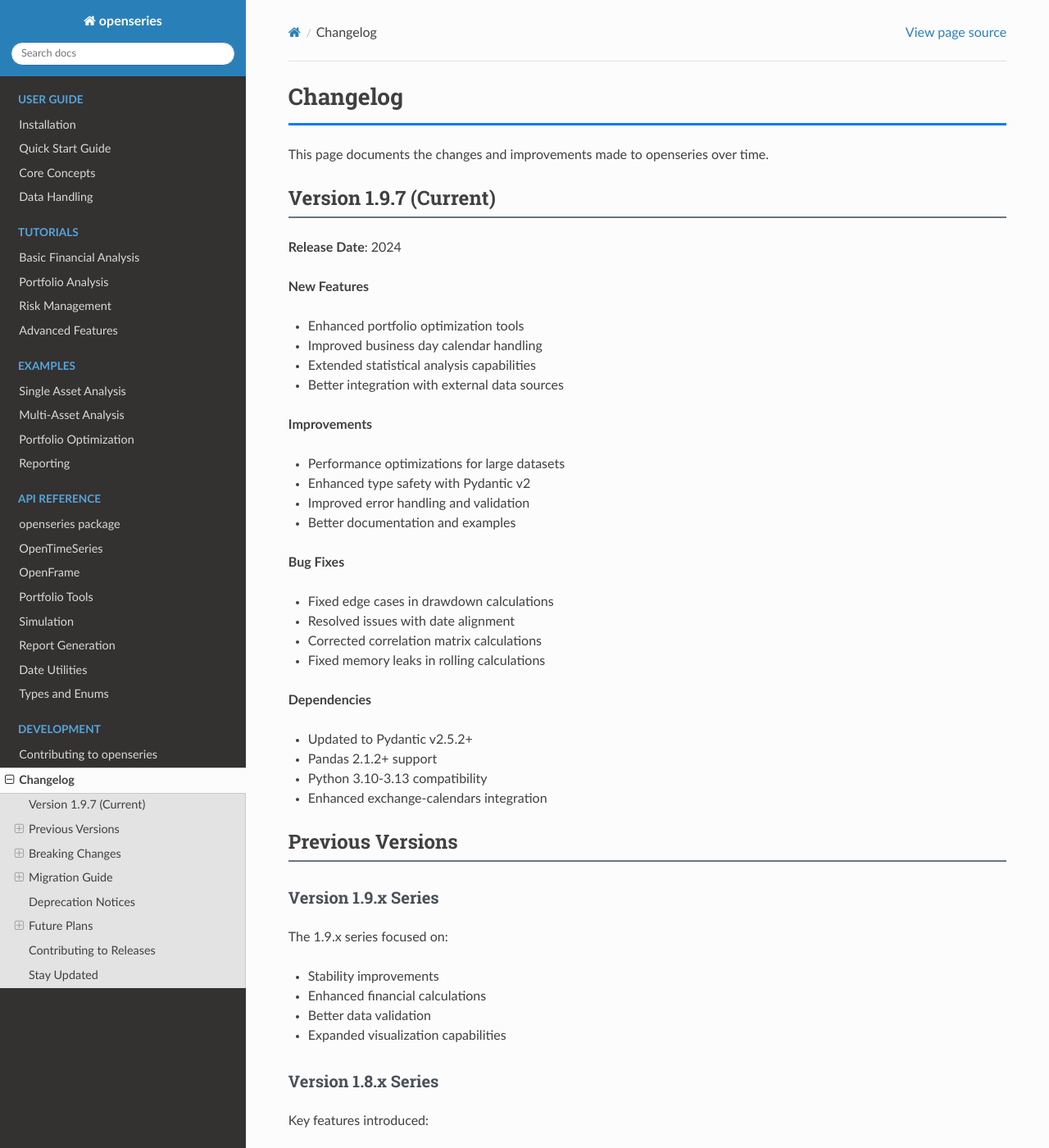
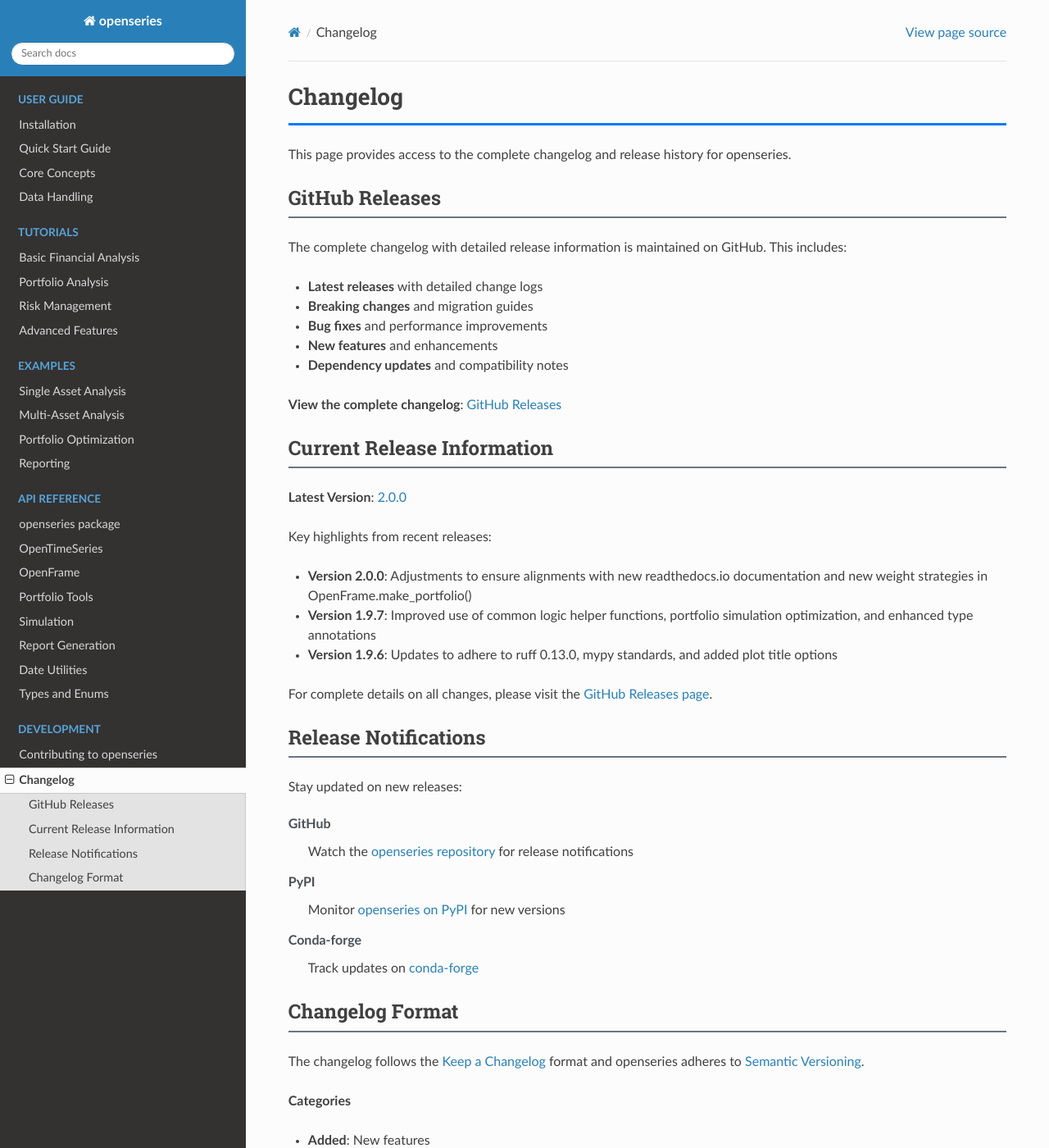
Before and after one commit to CaptorAB/openseries, a Sphinx documentation site: the page built from docs/source/development/changelog.rst, in a window 1280 px wide and 1400 px high. Shown: the whole window at 82% size. Built offline with Sphinx 7.4.7 and the Read the Docs theme 3.1.0, drawn with Linux system fonts in a browser that asks for light colours; some of the changed text lies outside the part shown.

Commit message:
removed docs/changelog instead linking to github releases (#327)

```diff
--- a/docs/source/development/changelog.rst
+++ b/docs/source/development/changelog.rst
@@ -1,294 +1,52 @@
 Changelog
 =========
 
-This page documents the changes and improvements made to openseries over time.
+This page provides access to the complete changelog and release history for openseries.
 
-Version 1.9.7 (Current)
-------------------------
+GitHub Releases
+---------------
 
-**Release Date**: 2024
+The complete changelog with detailed release information is maintained on GitHub. This includes:
 
-**New Features**
+- **Latest releases** with detailed change logs
+- **Breaking changes** and migration guides
+- **Bug fixes** and performance improvements
+- **New features** and enhancements
+- **Dependency updates** and compatibility notes
 
-- Enhanced portfolio optimization tools
-- Improved business day calendar handling
-- Extended statistical analysis capabilities
-- Better integration with external data sources
+**View the complete changelog**: `GitHub Releases <https://github.com/CaptorAB/openseries/releases>`_
 
-**Improvements**
+Current Release Information
+---------------------------
 
-- Performance optimizations for large datasets
-- Enhanced type safety with Pydantic v2
-- Improved error handling and validation
-- Better documentation and examples
+**Latest Version**: `2.0.0 <https://github.com/CaptorAB/openseries/releases/tag/2.0.0>`_
 
-**Bug Fixes**
+Key highlights from recent releases:
 
-- Fixed edge cases in drawdown calculations
-- Resolved issues with date alignment
-- Corrected correlation matrix calculations
-- Fixed memory leaks in rolling calculations
+- **Version 2.0.0**: Adjustments to ensure alignments with new readthedocs.io documentation and new weight strategies in OpenFrame.make_portfolio()
+- **Version 1.9.7**: Improved use of common logic helper functions, portfolio simulation optimization, and enhanced type annotations
+- **Version 1.9.6**: Updates to adhere to ruff 0.13.0, mypy standards, and added plot title options
 
-**Dependencies**
+For complete details on all changes, please visit the `GitHub Releases page <https://github.com/CaptorAB/openseries/releases>`_.
 
-- Updated to Pydantic v2.5.2+
-- Pandas 2.1.2+ support
-- Python 3.10-3.13 compatibility
-- Enhanced exchange-calendars integration
+Release Notifications
+---------------------
 
-Previous Versions
------------------
+Stay updated on new releases:
 
-Version 1.9.x Series
-~~~~~~~~~~~~~~~~~~~~~
+**GitHub**
+   Watch the `openseries repository <https://github.com/CaptorAB/openseries>`_ for release notifications
 
-The 1.9.x series focused on:
+**PyPI**
+   Monitor `openseries on PyPI <https://pypi.org/project/openseries/>`_ for new versions
 
-- Stability improvements
-- Enhanced financial calculations
-- Better data validation
-- Expanded visualization capabilities
+**Conda-forge**
+   Track updates on `conda-forge <https://anaconda.org/conda-forge/openseries>`_
 
-Version 1.8.x Series
-~~~~~~~~~~~~~~~~~~~~~
-
-Key features introduced:
-
-- Rolling analysis functions
-- Enhanced portfolio tools
-- Improved risk metrics
-- Better correlation analysis
-
-Version 1.7.x Series
-~~~~~~~~~~~~~~~~~~~~~
-
-Major additions:
-
-- OpenFrame class enhancements
-- Multi-factor regression analysis
-- Advanced portfolio optimization
-- Enhanced reporting capabilities
-
-Version 1.6.x Series
-~~~~~~~~~~~~~~~~~~~~~
-
-Notable improvements:
-
-- Performance optimizations
-- Enhanced date handling
-- Better error messages
-- Expanded test coverage
-
-Version 1.5.x Series
-~~~~~~~~~~~~~~~~~~~~~
-
-Foundation improvements:
-
-- Core architecture refinements
-- Enhanced data validation
-- Better type hints
-- Improved documentation
-
-Early Versions (1.0.x - 1.4.x)
-~~~~~~~~~~~~~~~~~~~~~~~~~~~~~~~
-
-The early versions established:
-
-- Core OpenTimeSeries functionality
-- Basic financial calculations
-- Initial OpenFrame implementation
-- Fundamental plotting capabilities
-
-Breaking Changes
+Changelog Format
 ----------------
 
-Version 1.9.0
-~~~~~~~~~~~~~~
-
-- **Pydantic v2 Migration**: Updated to Pydantic v2, which may affect custom validation code
-- **Python Version**: Dropped support for Python < 3.10
-- **API Changes**: Some internal APIs were refactored for better performance
-
-Version 1.8.0
-~~~~~~~~~~~~~~
-
-- **Method Signatures**: Some method signatures were updated for consistency
-- **Return Types**: Enhanced return type annotations may affect type checking
-
-Version 1.7.0
-~~~~~~~~~~~~~~
-
-- **Configuration**: Some configuration options were moved or renamed
-- **Dependencies**: Updated minimum versions for several dependencies
-
-Migration Guide
----------------
-
-From 1.8.x to 1.9.x
-~~~~~~~~~~~~~~~~~~~~
-
-**Pydantic v2 Migration**
-
-If you have custom validation code:
-
-.. code-block:: python
-
-   # Old (Pydantic v1)
-   from pydantic import validator
-
-   class CustomSeries(OpenTimeSeries):
-       @validator('values')
-       def validate_values(cls, v):
-           return v
-
-   # New (Pydantic v2)
-   from pydantic import field_validator
-
-   class CustomSeries(OpenTimeSeries):
-       @field_validator('values')
-       def validate_values(cls, v):
-           return v
-
-**Python Version**
-
-Ensure you're using Python 3.10 or higher:
-
-.. code-block:: bash
-
-   python --version  # Should be 3.10+
-
-From 1.7.x to 1.8.x
-~~~~~~~~~~~~~~~~~~~~
-
-**Method Updates**
-
-Some method signatures were standardized:
-
-.. code-block:: python
-
-   # Old
-   series.rolling_vol(window=30, method='std')
-
-   # New
-   series.rolling_vol(window=30)  # method parameter removed
-
-From 1.6.x to 1.7.x
-~~~~~~~~~~~~~~~~~~~~
-
-**Import Changes**
-
-Some imports were reorganized:
-
-.. code-block:: python
-
-   # Old
-   from openseries.utils import some_function
-
-   # New
-   from openseries import some_function
-
-Deprecation Notices
--------------------
-
-**Deprecated in 1.9.x**
-
-- ``old_method_name()``: Use ``new_method_name()`` instead
-- Legacy configuration options: Will be removed in 2.0.0
-
-**Removed in 1.9.x**
-
-- ``deprecated_function()``: Removed, use ``replacement_function()``
-- Old-style configuration: No longer supported
-
-Future Plans
-------------
-
-Version 2.0.0 (Planned)
-~~~~~~~~~~~~~~~~~~~~~~~
-
-**Major Changes Planned**
-
-- Enhanced performance with optional Rust backend
-- Improved memory efficiency for large datasets
-- Streamlined API with breaking changes
-- Enhanced visualization with modern plotting libraries
-
-**New Features Planned**
-
-- Advanced risk models
-- Machine learning integration
-- Real-time data streaming
-- Enhanced portfolio optimization algorithms
-
-**Timeline**
-
-Version 2.0.0 is planned for release in 2025, with beta versions available in late 2024.
-
-Version 1.10.x Series
-~~~~~~~~~~~~~~~~~~~~~
-
-**Planned Features**
-
-- Enhanced statistical analysis
-- Better integration with cloud data sources
-- Improved performance monitoring
-- Extended visualization options
-
-Contributing to Releases
-------------------------
-
-**Feature Requests**
-
-Submit feature requests through GitHub Issues with:
-
-- Clear description of the proposed feature
-- Use cases and examples
-- Potential implementation approach
-
-**Bug Reports**
-
-Report bugs with:
-
-- Steps to reproduce
-- Expected vs. actual behavior
-- Environment details
-- Minimal code example
-
-**Testing Beta Versions**
-
-Help test pre-release versions:
-
-.. code-block:: bash
-
-   pip install --pre openseries
-
-**Release Notes**
-
-Each release includes detailed notes covering:
-
-- New features and improvements
-- Bug fixes and performance enhancements
-- Breaking changes and migration guidance
-- Updated dependencies and requirements
-
-Stay Updated
-------------
-
-**GitHub Releases**
-
-Watch the `openseries repository <https://github.com/CaptorAB/openseries>`_ for release notifications.
-
-**PyPI**
-
-Monitor `openseries on PyPI <https://pypi.org/project/openseries/>`_ for new versions.
-
-**Conda-forge**
-
-Track updates on `conda-forge <https://anaconda.org/conda-forge/openseries>`_.
-
-**Changelog Format**
-
-This changelog follows the `Keep a Changelog <https://keepachangelog.com/>`_ format and openseries adheres to `Semantic Versioning <https://semver.org/>`_.
+The changelog follows the `Keep a Changelog <https://keepachangelog.com/>`_ format and openseries adheres to `Semantic Versioning <https://semver.org/>`_.
 
 **Categories**
 
```
Also changed, not shown: 4 other files.
